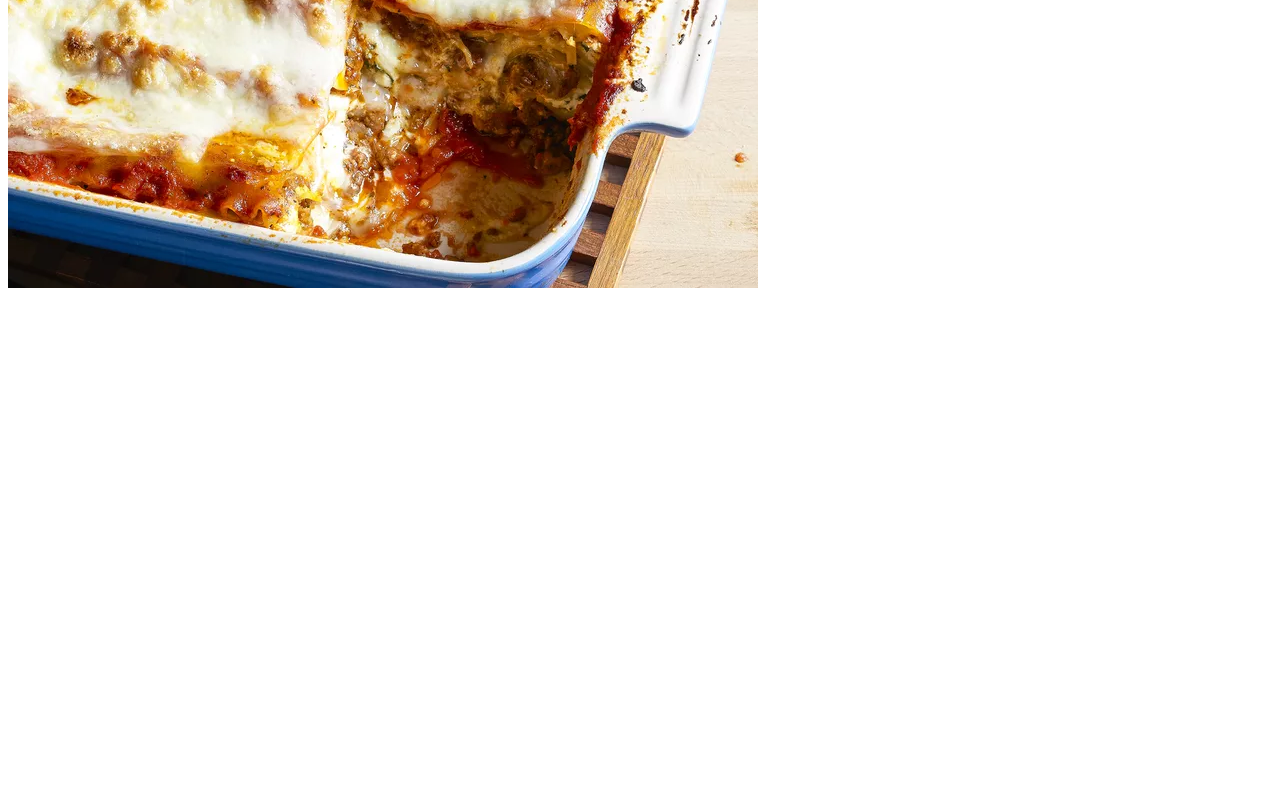
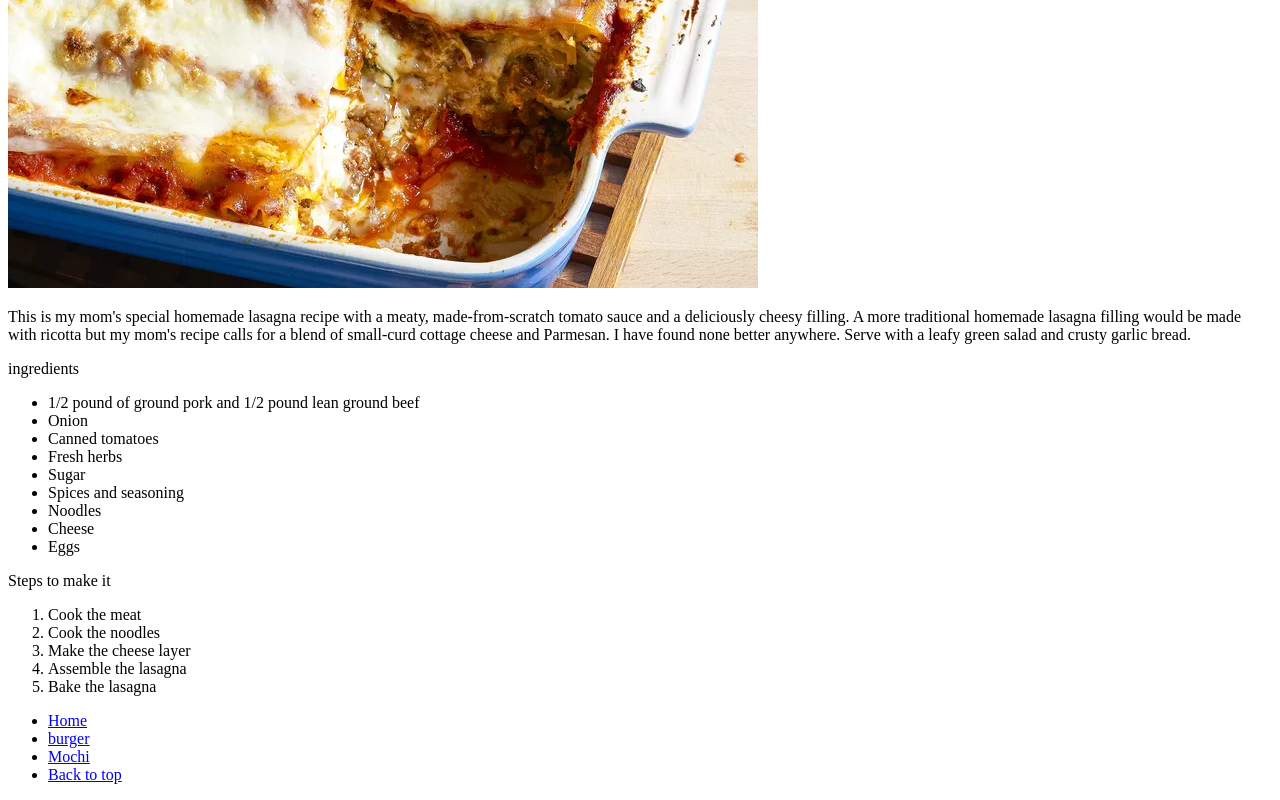
Before and after one commit to Emmanuelsims/odin-recipes, a plain HTML site: page recipes/lasagna.html in a window 1280 px wide. Shown: the part 355-1155 px from the top of the page. Before the commit the page ends 800 px from the top, so only its background shows below. Drawn offline with Linux system fonts and the light colour scheme.

Commit message:
Added lasagna Recipes and fix Mochi

```diff
--- a/recipes/lasagna.html
+++ b/recipes/lasagna.html
@@ -9,5 +9,37 @@
 <body>
     <h1>lasagna</h1>
     <img src="./Images/lasagna.webp" alt="">
+    <p>This is my mom's special homemade lasagna recipe with a meaty, made-from-scratch tomato sauce and a deliciously cheesy filling. A more traditional homemade lasagna filling would be made with ricotta but my mom's recipe calls for a blend of small-curd cottage cheese and Parmesan. I have found none better anywhere. Serve with a leafy green salad and crusty garlic bread.
+    </p>
+
+    <p>ingredients</p>
+    <ul>
+        <li>1/2 pound of ground pork and 1/2 pound lean ground beef</li>
+        <li>Onion</li>
+        <li>Canned tomatoes</li>
+        <li>Fresh herbs</li>
+        <li>Sugar</li>
+        <li>Spices and seasoning</li>
+        <li>Noodles</li>
+        <li>Cheese</li>
+        <li>Eggs</li>
+
+
+    </ul>
+
+    <p>Steps to make it</p>
+    <ol>
+        <li>Cook the meat</li>
+        <li>Cook the noodles</li>
+        <li>Make the cheese layer</li>
+        <li>Assemble the lasagna</li>
+        <li>Bake the lasagna</li>
+    </ol>
+    <ul>
+<li><a href="./index.html">Home</a></li>
+<li><a href="./burger.html">burger</a></li>
+<li><a href="./mochi.html">Mochi</a></li>
+<li><a href="#">Back to top</a></li>
+</ul>
 </body>
 </html>
```
Also changed, not shown: recipes/mochi.html (+7 -5 lines), recipes/Images/193307-easy-mochi-DOTDASH-MEREDITH-FOOD-STUDIOS-1x1-1-2c12097fbd354a6ab766fe4f9b725cde.webp (added), recipes/index.html (renamed from index.html).
